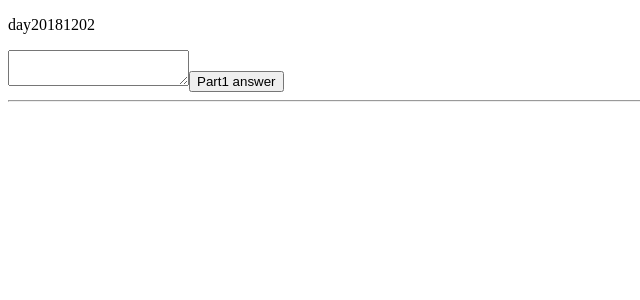
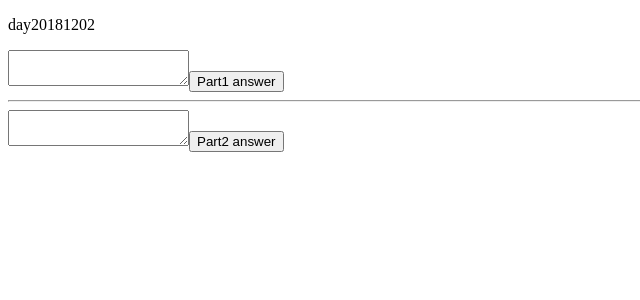
Before and after one commit to LukaszSarzynski/TypeScirpt-advent-of-code, an Angular app: page / in a window 1280 px wide. Shown: the top 300 px of the page, without its empty margins (0-640 px from the left). Built offline with nearby package versions, Linux system fonts and the light colour scheme.

Commit message:
day20181202 - Part 2 solution

```diff
--- a/src/app/day20181202/day20181202.component.html
+++ b/src/app/day20181202/day20181202.component.html
@@ -6,3 +6,7 @@
 <button (click)="runPart1()">Part1 answer</button>
 <code>{{sPartOneAnswer}}</code>
 <hr />
+
+<textarea [(ngModel)]="sPartTwoData"></textarea>
+<button (click)="runPart2()">Part2 answer</button>
+<code>{{sPartTwoAnswer}}</code>
--- a/src/app/day20181202/day20181202.component.ts
+++ b/src/app/day20181202/day20181202.component.ts
@@ -8,8 +8,10 @@ import { Component, OnInit } from '@angular/core';
 export class Day20181202Component implements OnInit {
 
   sPartOneData: string;
+  sPartTwoData: string;
   aLines: string[];
   sPartOneAnswer: number;
+  sPartTwoAnswer: string;
   aCounts: number[];
 
   constructor() { }
@@ -48,7 +50,42 @@ export class Day20181202Component implements OnInit {
   }
 
 
+  public runPart2() {
+    this.sPartTwoAnswer = ''; // ready answer
+    this.aLines = this.sPartTwoData.split('\n');
 
+    let nCharsMatch: number;
+    nCharsMatch = 0; // acutal restu of find simmilar
+    let sFixedBox: string;
+    sFixedBox = '';
+    for (let nBoxFirst = 0; nBoxFirst < this.aLines.length; nBoxFirst++) {
+      const elementFirst = this.aLines[nBoxFirst];
+      for (let nBoxSecond = nBoxFirst + 1; nBoxSecond < this.aLines.length; nBoxSecond++) {
+        const elementSecond = this.aLines[nBoxSecond];
+
+        const mutual = this.retriveMutualPos(elementFirst.split(''), elementSecond.split(''));
+        if (mutual.length > nCharsMatch) {
+          // if we fund better pair, get it !
+          nCharsMatch = mutual.length;
+          this.sPartTwoAnswer = mutual.join('');
+        }
+
+      }
+
+    }
+
+  }
+
+  private retriveMutualPos(aFirst, aSecond) {
+    let result = '';
+
+    for (let index = 0; index < aFirst.length; index++) {
+      if (aFirst[index] === aSecond[index]) {
+        result += aFirst[index];
+      }
+    }
+    return result.split('');
+  }
 
   ngOnInit() {
   }
@@ -58,7 +95,7 @@ export class Day20181202Component implements OnInit {
 class Line {
 
   aChars: string[]; // table with char
-  aCount:  number[]; // table with count of this chars
+  aCount: number[]; // table with count of this chars
 
   constructor(private sBoxId: string) {
     this.aChars = [];
@@ -68,8 +105,8 @@ class Line {
   }
 
   public show() {
-  //  console.log(this.aChars);
-  //  console.log(this.aCount);
+    //  console.log(this.aChars);
+    //  console.log(this.aCount);
 
     return this.sBoxId;
 
@@ -83,7 +120,7 @@ class Line {
   public getCount(iSearch: number) {
     let aFound: number[];
 
-    aFound = this.aCount.filter( v => v === iSearch );
+    aFound = this.aCount.filter(v => v === iSearch);
 
     return aFound.length; // number of replicates of the result - iSerch
   }
```
